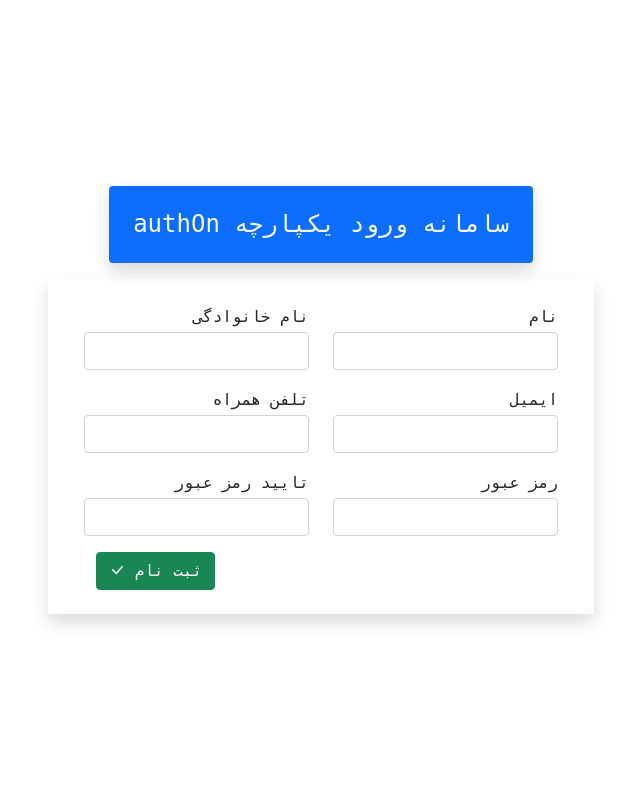
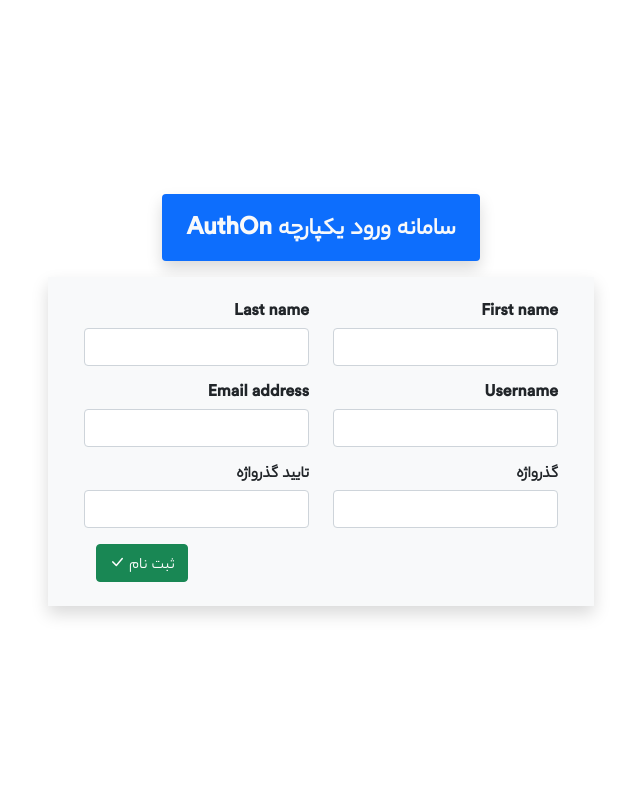
Before and after one commit to bourbour619/auth0n, a Django app: page /account/register/ in a window 1280 px wide. Shown: the whole page, without its empty margins (331-971 px from the left). Run offline with Django 4.2, Linux system fonts and the light colour scheme; some libraries are stand-ins or nearby versions.

Commit message:
register user first version completed

```diff
--- a/account/forms.py
+++ b/account/forms.py
@@ -1,14 +1,34 @@
 from django import forms
+from django.core import validators
+from django.core.exceptions import ValidationError
 
-class RegisterAccountForm(forms.Form):
+from core.models import User
+
+class RegisterAccountForm(forms.ModelForm):
     template_name = 'account/form_snippet.html'
 
-    first_name = forms.CharField(label='نام', max_length=30)
-    last_name = forms.CharField(label='نام خانوادگی', max_length=30)
-    email = forms.CharField(label='ایمیل', widget=forms.EmailInput)
-    mobile = forms.CharField(label='تلفن همراه')
-    password = forms.CharField(label='رمز عبور', widget=forms.PasswordInput)
-    confirm_password = forms.CharField(label='تایید رمز عبور', widget=forms.PasswordInput)
+    password = forms.CharField(label='گذرواژه', widget=forms.PasswordInput)
+    confirm_password = forms.CharField(label='تایید گذرواژه', widget=forms.PasswordInput)
+
+    class Meta:
+        model = User
+        fields = ['first_name', 'last_name', 'username', 'email', 'password', 'confirm_password']
+
+
+
+    def clean(self):
+        cleaned_data = super().clean()
+        email = cleaned_data.get('email', None)
+        password = cleaned_data.get('password', None)
+        confirm_password = cleaned_data.get('confirm_password', None)
+
+        if password != confirm_password:
+            raise ValidationError('رمز های عبور یکسان نیست.')
+
+        return cleaned_data
+
+
+
 
 
 
--- a/account/templates/account/login.html
+++ b/account/templates/account/login.html
@@ -5,10 +5,10 @@
         <div class="col-6 row justify-content-center">
             <div class="col-12 row justify-content-center">
                 <p class="col-auto shadow fs-4 p-4 text-light bg-primary rounded ">
-                 سامانه ورود یکپارچه authOn
+                 سامانه ورود یکپارچه AuthOn
                 </p>
             </div>
-            <form method="POST" class="col-8 shadow p-4 align-items-center" novalidate>
+            <form method="POST" class="col-8 shadow bg-light p-4 align-items-center" novalidate>
                 {% csrf_token %}
                 {{ form }}
                 <div class="col-12 row justify-content-end">
--- a/account/templates/account/register.html
+++ b/account/templates/account/register.html
@@ -5,10 +5,10 @@
         <div class="col-6 row align-items-center">
             <div class="col-12 row justify-content-center">
                 <p class="col-auto shadow fs-4 p-4 text-light bg-primary rounded ">
-                 سامانه ورود یکپارچه authOn
+                 سامانه ورود یکپارچه AuthOn
                 </p>
             </div>
-            <form method="POST" class="col-12 shadow p-4 row row-cols-2 align-items-center" novalidate>
+            <form method="POST" class="col-12 shadow bg-light p-4 row row-cols-2 align-items-center" novalidate>
                 {% csrf_token %}
                 {{ form }}
                 <div class="col-12 row justify-content-end">
--- a/account/views.py
+++ b/account/views.py
@@ -1,22 +1,23 @@
-from django.shortcuts import render
-from django.views.generic import View
+from core.models import User
+from django.views.generic import FormView
 from .forms import *
 
 # Create your views here.
 
-class RegisterView(View):
+class RegisterView(FormView):
+    form_class = RegisterAccountForm
+    template_name = 'account/register.html'
+    success_url = '/account/login/'
 
-    def get(self, request):
-        form = RegisterAccountForm()
-        return render(request, 'account/register.html', { 'form': form })
-
-    def post(self, request):
-        pass
+    def form_valid(self, form):
+        user = form.save(commit=False)
+        user.type = User.UserType('STAFF')
+        user.save()
+        return super().form_valid(form)
 
 
 
-class LoginView(View):
-
-    def get(self, request):
-        form = LoginAccountForm()
-        return render(request, 'account/login.html', { 'form': form })
+class LoginView(FormView):
+    form_class = LoginAccountForm
+    template_name = 'account/login.html'
+    success_url = '/account/profile/'
--- a/auth0n/settings.py
+++ b/auth0n/settings.py
@@ -113,7 +113,7 @@ AUTH_PASSWORD_VALIDATORS = [
 # Internationalization
 # https://docs.djangoproject.com/en/4.2/topics/i18n/
 
-LANGUAGE_CODE = 'en-us'
+LANGUAGE_CODE = 'fa-ir'
 
 TIME_ZONE = 'UTC'
 
--- a/core/models.py
+++ b/core/models.py
@@ -11,20 +11,20 @@ class BaseModel(models.Model):
         abstract = True
 
 class User(AbstractUser, BaseModel):
-    class UserType(models.IntegerChoices):
-        STAFF = 1
-        SUBSCRIBER = 2
-        OTHER = 3
+    class UserType(models.TextChoices):
+        STAFF = 'STAFF'
+        SUBSCRIBER = 'SUBSCRIBER'
+        OTHER = 'OTHER'
 
-    type = models.IntegerField(choices=UserType.choices)
+    type = models.TextField(choices=UserType.choices)
     userstore = models.ForeignKey(to='UserStore', on_delete=models.SET_NULL, null=True)
 
 class UserStore(models.Model):
-    class UserStoreType(models.IntegerChoices):
-        SYSTEM = 1
-        APP = 2
+    class UserStoreType(models.TextChoices):
+        SYSTEM = 'SYSTEM'
+        APP = 'APP'
     name = models.CharField(max_length=20)
-    type = models.IntegerField(choices=UserStoreType.choices)
+    type = models.TextField(choices=UserStoreType.choices)
     active = models.BooleanField(default=True)
     description = models.TextField(null=True, blank=True)
-    attrs = models.JSONField(default={})
+    attrs = models.JSONField(default=dict)
--- a/static/css/base.css
+++ b/static/css/base.css
@@ -6,6 +6,18 @@
 
 body {
     direction: rtl;
-    font-family: 'B Yekan', monospace;
-    line-height: 1.8rem;
+    font-family: 'CircularStd', 'Yekan Bakh', monospace;
+    line-height: 1.2rem;
+    font-weight: 700;
 }
+
+
+@font-face {
+    font-family: 'Yekan Bakh';
+    src: url('../fonts/Yekan\ Bakh\ Regular.ttf') format('truetype');
+}
+
+@font-face {
+    font-family: 'CircularStd';
+    src: url('../fonts/CircularStd-Medium.ttf') format('truetype');
+}
--- a/templates/base.html
+++ b/templates/base.html
@@ -3,7 +3,7 @@
     <head>
         <meta charset="utf-8">
         <meta http-equiv="X-UA-Compatible" content="IE=edge">
-        <title>auth0n</title>
+        <title>Auth0n</title>
         <meta name="description" content="">
         <meta name="viewport" content="width=device-width, initial-scale=1">
         <link rel="stylesheet" href="https://cdn.jsdelivr.net/npm/bootstrap@5.0.2/dist/css/bootstrap.rtl.min.css" integrity="sha384-gXt9imSW0VcJVHezoNQsP+TNrjYXoGcrqBZJpry9zJt8PCQjobwmhMGaDHTASo9N" crossorigin="anonymous">
```
Also changed, not shown: account/templates/account/form_snippet.html (+8 -2 lines), requirements.txt (added, +8 -0 lines), core/migrations/0002_alter_userstore_attrs.py (added), core/migrations/0003_user_phone.py (added), core/migrations/0004_remove_user_phone.py (added), core/migrations/0005_alter_user_type_alter_userstore_type.py (added), static/fonts/CircularStd-Medium.ttf (added), static/fonts/Yekan Bakh Regular.ttf (added).
